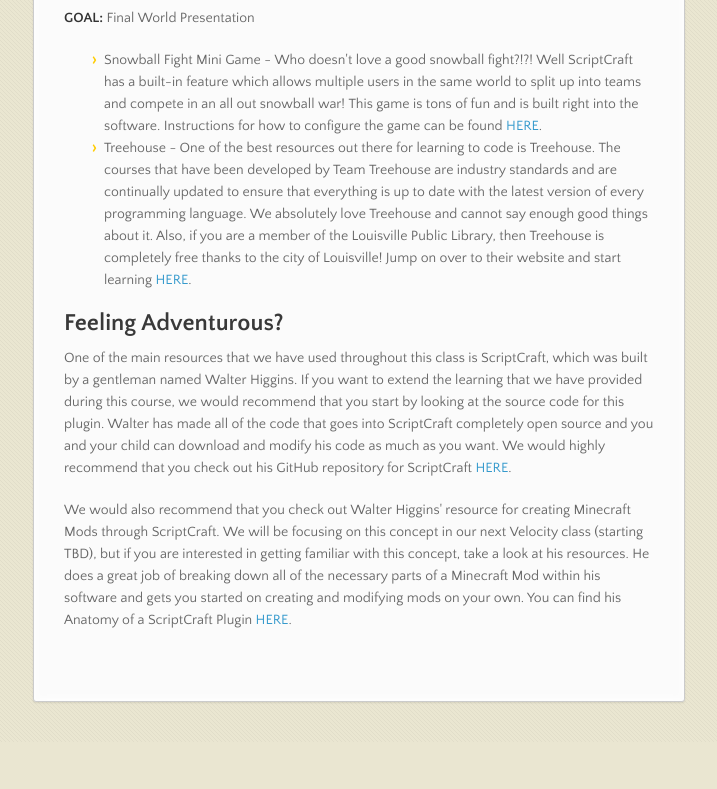
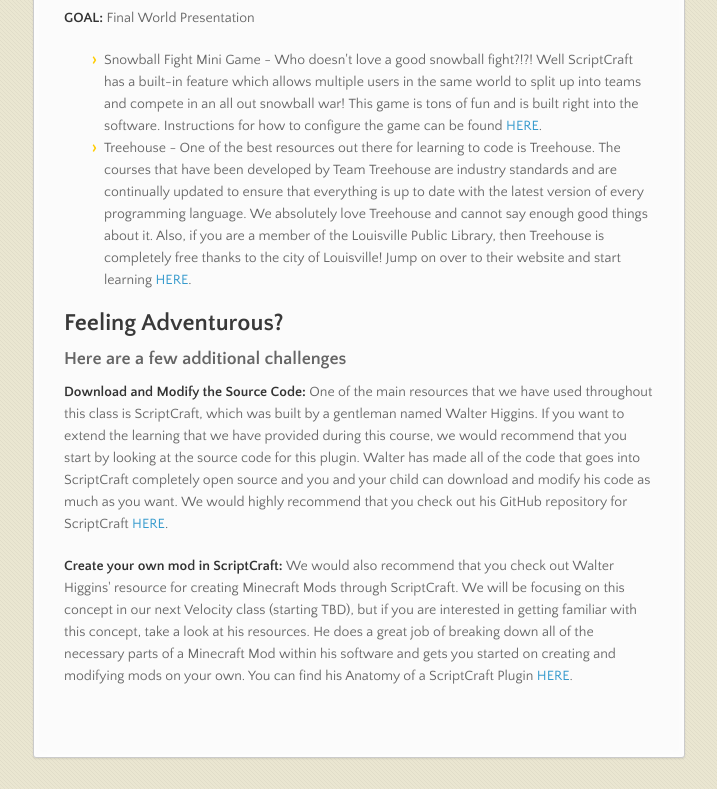
Before and after one commit to velocitykids/velocitykids.github.io, a plain HTML site: page index.html in a window 1280 px wide. Shown: the part 2008-2797 px from the top of the page, without its empty margins (282-999 px from the left). Before the commit the page ends 2750 px from the top, so only its background shows below. Drawn offline with nearby package versions, Linux system fonts and the light colour scheme.

Commit message:
Final Fixes

```diff
--- a/index.html
+++ b/index.html
@@ -85,8 +85,9 @@
                 </ul>
 
               <h2>Feeling Adventurous?</h2>
-                <p>One of the main resources that we have used throughout this class is ScriptCraft, which was built by a gentleman named Walter Higgins. If you want to extend the learning that we have provided during this course, we would recommend that you start by looking at the source code for this plugin. Walter has made all of the code that goes into ScriptCraft completely open source and you and your child can download and modify his code as much as you want. We would highly recommend that you check out his GitHub repository for ScriptCraft <a href="https://github.com/walterhiggins/ScriptCraft" target="_blank">HERE</a>.</p>
-                <p>We would also recommend that you check out Walter Higgins' resource for creating Minecraft Mods through ScriptCraft. We will be focusing on this concept in our next Velocity class (starting TBD), but if you are interested in getting familiar with this concept, take a look at his resources. He does a great job of breaking down all of the necessary parts of a Minecraft Mod within his software and gets you started on creating and modifying mods on your own. You can find his Anatomy of a ScriptCraft Plugin <a href="https://github.com/walterhiggins/ScriptCraft/blob/master/docs/Anatomy-of-a-Plugin.md" target"_blank">HERE</a>.</p>
+                <h3>Here are a few additional challenges</h3>
+                <p><strong>Download and Modify the Source Code:</strong> One of the main resources that we have used throughout this class is ScriptCraft, which was built by a gentleman named Walter Higgins. If you want to extend the learning that we have provided during this course, we would recommend that you start by looking at the source code for this plugin. Walter has made all of the code that goes into ScriptCraft completely open source and you and your child can download and modify his code as much as you want. We would highly recommend that you check out his GitHub repository for ScriptCraft <a href="https://github.com/walterhiggins/ScriptCraft" target="_blank">HERE</a>.</p>
+                <p><strong>Create your own mod in ScriptCraft:</strong> We would also recommend that you check out Walter Higgins' resource for creating Minecraft Mods through ScriptCraft. We will be focusing on this concept in our next Velocity class (starting TBD), but if you are interested in getting familiar with this concept, take a look at his resources. He does a great job of breaking down all of the necessary parts of a Minecraft Mod within his software and gets you started on creating and modifying mods on your own. You can find his Anatomy of a ScriptCraft Plugin <a href="https://github.com/walterhiggins/ScriptCraft/blob/master/docs/Anatomy-of-a-Plugin.md" target"_blank">HERE</a>.</p>
             </section>
             <footer>
                 <p><small>Hosted on GitHub Pages &mdash; Theme by <a href="https://twitter.com/michigangraham">mattgraham</a></small></p>
--- a/stylesheets/styles.css
+++ b/stylesheets/styles.css
@@ -327,7 +327,7 @@ img {
 }
 
 .inline-image {
-  margin-left:-4%;
+  margin-left:-3.5%;
 }
 /*
  * Corrects overflow displayed oddly in IE9
```
